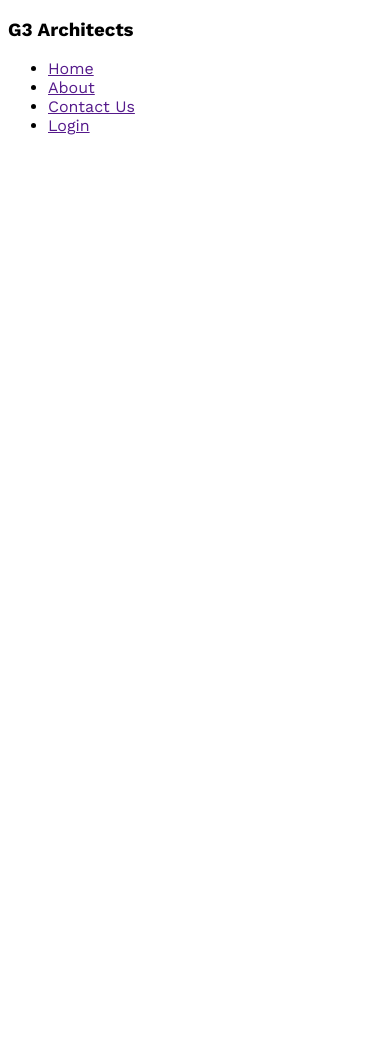
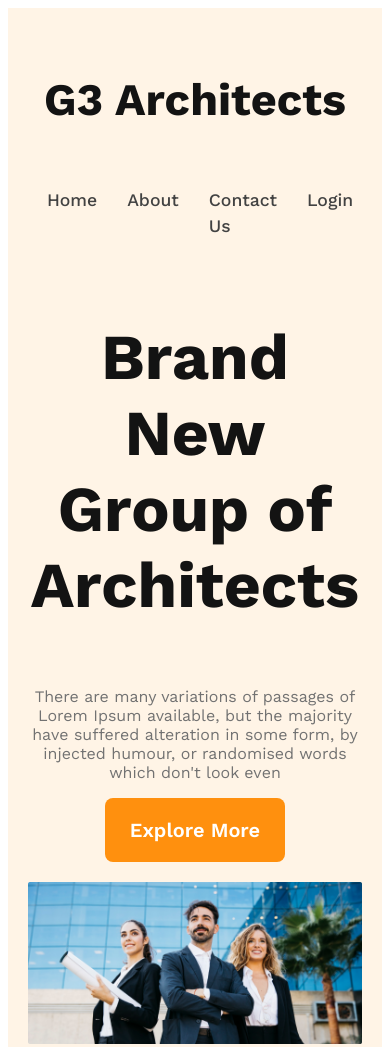
Before and after one commit to Srabosthy23/G3-Architect-Website, a plain HTML site: page index.html in a window 390 px wide. Shown: the top 1047 px of the page. Before the commit the page ends 844 px from the top, so only its background shows below. Drawn offline with nearby package versions, Linux system fonts and the light colour scheme.

Commit message:
responsive header section added for small devices and medium devices

```diff
--- a/index.html
+++ b/index.html
@@ -1,20 +1,35 @@
 <!DOCTYPE html>
 <html lang="en">
+
 <head>
     <meta charset="UTF-8">
     <meta name="viewport" content="width=device-width, initial-scale=1.0">
     <title>G3 Architect Website</title>
     <link rel="stylesheet" href="style/architect.css">
 </head>
+
 <body>
     <header>
-        <h3>G3 Architects</h3>
+        <nav>
+            <h3 class="nav-title">G3 Architects</h3>
             <ul>
                 <li><a href="">Home</a></li>
                 <li><a href="">About</a></li>
                 <li><a href="">Contact Us</a></li>
                 <li><a href="">Login</a></li>
             </ul>
+        </nav>
+
+        <div class="banner">
+            <div class="banner-content">
+                <h3 class="banner-title">Brand New Group of Architects</h3>
+                <p class="banner-description">There are many variations of passages of Lorem Ipsum available, but the
+                    majority have suffered alteration in some form, by injected humour, or randomised words which don't
+                    look even</p>
+                <button class="btn-primary">Explore More</button>
+            </div>
+            <img src="./images/banner.png" alt="">
+        </div>
     </header>
 
     <main>
@@ -25,4 +40,5 @@
 
     </footer>
 </body>
+
 </html>
--- a/style/architect.css
+++ b/style/architect.css
@@ -1,6 +1,95 @@
 /* WORK SANS FONT */
 @import url('https://fonts.googleapis.com/css2?family=Work+Sans:ital,wght@0,400;0,500;0,600;0,700;0,800;1,600&display=swap');
 
-*{
+* {
     font-family: 'Work Sans', sans-serif;
 }
+
+/* HEADER STYLES */
+
+header {
+    background-color: rgba(255, 144, 14, 0.10);
+    padding: 50px 228px;
+}
+
+nav {
+    display: flex;
+    justify-content: space-between;
+    align-items: center;
+}
+
+.nav-title {
+    color: #131313;
+    font-family: Work Sans;
+    font-size: 45px;
+    font-weight: 700;
+}
+
+nav>ul {
+    display: flex;
+    justify-content: space-between;
+}
+
+nav ul li {
+    font-family: Work Sans;
+    font-size: 1.1rem;
+    font-weight: 500;
+    line-height: 26px;
+    list-style: none;
+    margin-right: 30px;
+}
+
+nav li a {
+    text-decoration: none;
+    color: #424242;
+}
+
+/* BANNER STYLES */
+.banner img {
+    width: 100%;
+}
+
+.banner-content {
+    max-width: 862px;
+    margin: 0 auto;
+    text-align: center;
+}
+
+.banner-title {
+    color: #131313;
+    font-size: 4rem;
+    /* font-weight: 700; */
+}
+
+.banner-description {
+    color: #727272;
+}
+
+.btn-primary {
+    border-radius: 8px;
+    background: #FF900E;
+    padding: 20px 25px;
+    color: #FFF;
+    font-size: 1.25rem;
+    font-weight: 600;
+    border: 0;
+    margin-bottom: 20px;
+}
+
+/* RESPONSIVE MEDIA QUERIES */
+/* SMALL DEVICE */
+@media screen and (max-width: 576px) {
+    nav{
+        flex-direction: column;
+    }
+    header{
+        padding: 20px;
+    }
+}
+
+/* MEDIUM DEVICES */
+@media screen and (min-width: 576px) and (max-width: 960px) {
+    header{
+        padding:50px;
+    }
+}
```
Lines whose indentation alone changed are shown as unchanged.
